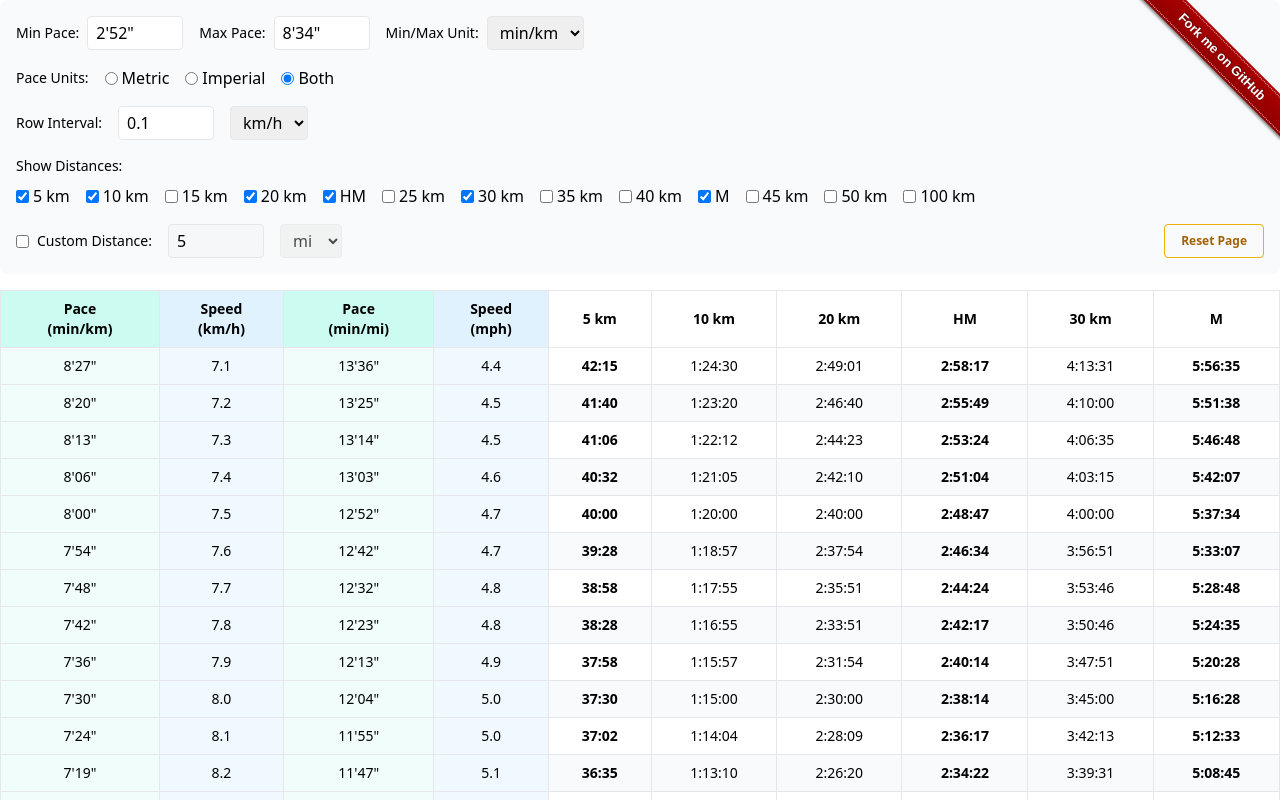
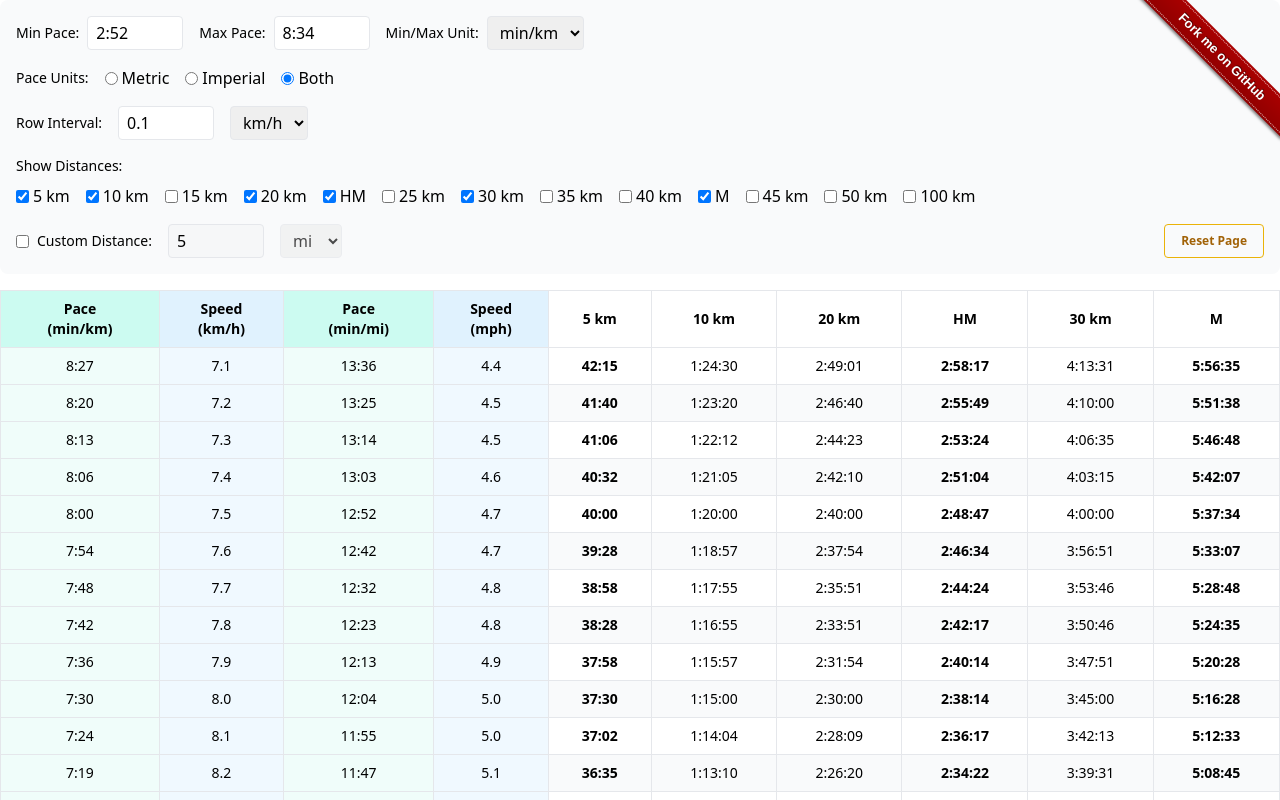
Before and after one commit to jkingsman/MileTime.me, a React (Vite) app: page / in a window 1280 px wide. Shown: the top 800 px of the page. Built offline with nearby package versions, Linux system fonts and the light colour scheme.

Commit message:
Unify MM:SS display

```diff
--- a/src/components/pace-calculator.tsx
+++ b/src/components/pace-calculator.tsx
@@ -6,7 +6,7 @@ const MILE_TO_KM = 1 / KM_TO_MILES;
 const STORAGE_KEY = "paceCalculatorPreferences";
 
 const STORAGE_VERSION_KEY = "storageVersion";
-const STORAGE_VERSION = 4;
+const STORAGE_VERSION = 5;
 
 const STANDARD_DISTANCES = [
   {
@@ -60,10 +60,10 @@ const DEFAULT_PREFERENCES = {
   // duplicates for validation
   intervalValue: "0.1",
   intervalInput: "0.1",
-  minPaceValue: "2'52\"",
-  minPaceInput: "2'52\"",
-  maxPaceValue: "8'34\"",
-  maxPaceInput: "8'34\"",
+  minPaceValue: "2:52",
+  minPaceInput: "2:52",
+  maxPaceValue: "8:34",
+  maxPaceInput: "8:34",
 
   intervalUnit: "km/h",
 };
@@ -77,15 +77,15 @@ interface CustomDistance {
 const formatPace = (paceInSeconds: number) => {
   const minutes = Math.floor(paceInSeconds / 60);
   const seconds = Math.round(paceInSeconds % 60);
-  return `${minutes}'${seconds.toString().padStart(2, "0")}"`;
+  return `${minutes}:${seconds.toString().padStart(2, "0")}`;
 };
 
 const parsePace = (paceStr: string) => {
-  const [minutes, seconds] = paceStr.split("'");
+  const [minutes, seconds] = paceStr.split(":");
   if (!minutes || !seconds) {
     return NaN;
   }
-  return parseFloat(minutes) + parseFloat(seconds.replace('"', "")) / 60;
+  return parseFloat(minutes) + parseFloat(seconds) / 60;
 };
 
 const formatTime = (timeInSeconds: number) => {
```
